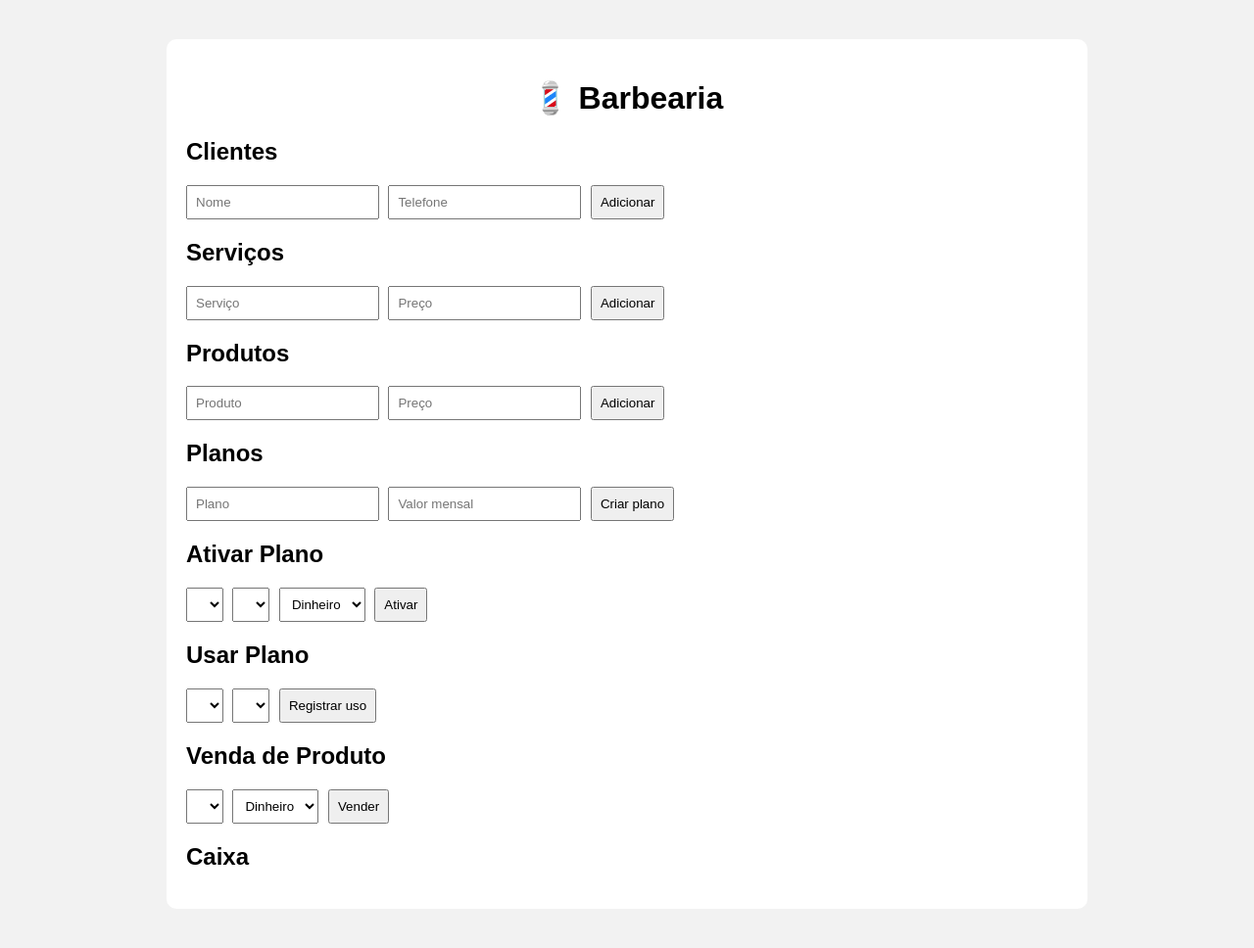
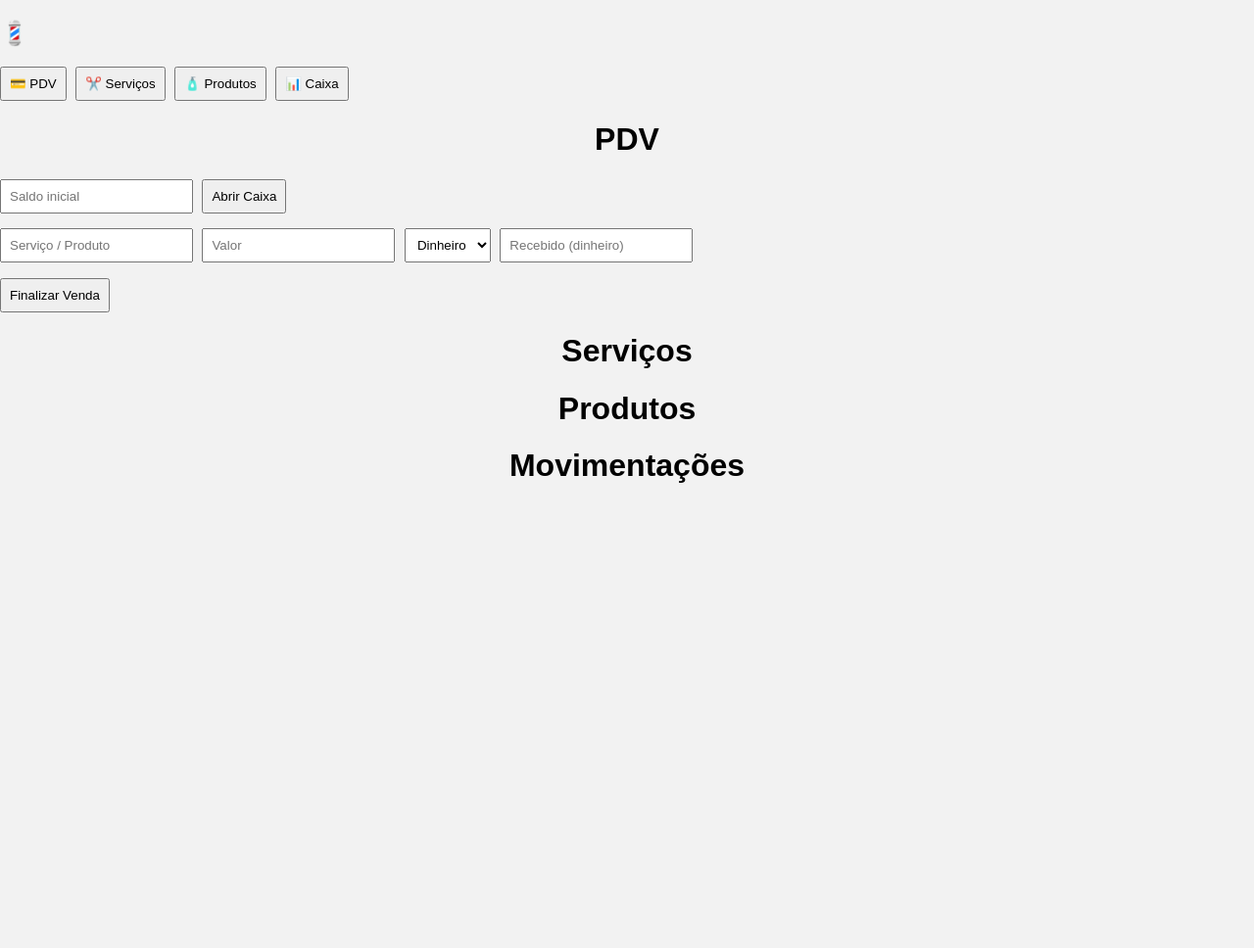
Before and after one commit to Caio589/barbearia-pdv-python, a Flask app: page / in a window 1280 px wide. Shown: the whole page at 98% size. After the commit the page ends 493 px from the top, so only its background shows below. Run offline with Flask 3, Linux system fonts and the light colour scheme; data comes from the database, SQL or seed files in the repository; data that the repository does not hold is empty.

Commit message:
Update index.html

```diff
--- a/templates/index.html
+++ b/templates/index.html
@@ -1,72 +1,70 @@
 <!DOCTYPE html>
-<html lang="pt-br">
+<html>
 <head>
-    <meta charset="UTF-8">
-    <title>Barbearia</title>
-    <link rel="stylesheet" href="{{ url_for('static', filename='style.css') }}">
+<meta charset="UTF-8">
+<title>Barbearia PDV</title>
+<link rel="stylesheet" href="{{ url_for('static', filename='style.css') }}">
+<script src="{{ url_for('static', filename='script.js') }}" defer></script>
 </head>
+
 <body>
 
-<div class="container">
-<h1>💈 Barbearia</h1>
+<div class="bg"></div>
 
-<h2>Clientes</h2>
-<form method="POST" action="/add_cliente">
-    <input name="nome" placeholder="Nome" required>
-    <input name="telefone" placeholder="Telefone">
-    <button>Adicionar</button>
-</form>
+<div class="sidebar">
+  <h2>💈</h2>
+  <button onclick="show('pdv')">💳 PDV</button>
+  <button onclick="show('servicos')">✂️ Serviços</button>
+  <button onclick="show('produtos')">🧴 Produtos</button>
+  <button onclick="show('caixa')">📊 Caixa</button>
+</div>
 
-<h2>Serviços</h2>
-<form method="POST" action="/add_servico">
-    <input name="nome" placeholder="Serviço" required>
-    <input type="number" step="0.01" name="preco" placeholder="Preço" required>
-    <button>Adicionar</button>
-</form>
+<div class="content">
 
-<h2>Produtos</h2>
-<form method="POST" action="/add_produto">
-    <input name="nome" placeholder="Produto" required>
-    <input type="number" step="0.01" name="preco" placeholder="Preço" required>
-    <button>Adicionar</button>
-</form>
+<div id="pdv" class="page">
+  <h1>PDV</h1>
 
-<h2>Planos</h2>
-<form method="POST" action="/add_plano">
-    <input name="nome" placeholder="Plano" required>
-    <input type="number" step="0.01" name="valor" placeholder="Valor mensal" required>
-    <button>Criar plano</button>
-</form>
+  {% if not aberto %}
+  <form method="POST" action="/abrir_caixa">
+    <input name="saldo" placeholder="Saldo inicial">
+    <button>Abrir Caixa</button>
+  </form>
+  {% else %}
+  <a href="/fechar_caixa">Fechar Caixa</a>
+  {% endif %}
 
-<h2>Ativar Plano</h2>
-<form method="POST" action="/ativar_plano">
-    <select name="cliente">{% for c in clientes %}<option value="{{c[0]}}">{{c[1]}}</option>{% endfor %}</select>
-    <select name="plano">{% for p in planos %}<option value="{{p[0]}}">{{p[1]}}</option>{% endfor %}</select>
-    <select name="pagamento"><option>Dinheiro</option><option>Pix</option><option>Cartão</option></select>
-    <button>Ativar</button>
-</form>
+  <form method="POST" action="/venda">
+    <input name="descricao" placeholder="Serviço / Produto">
+    <input id="valor" name="valor" placeholder="Valor">
+    <select id="pagamento" name="pagamento" onchange="troco()">
+      <option>Dinheiro</option>
+      <option>Pix</option>
+      <option>Cartão</option>
+    </select>
 
-<h2>Usar Plano</h2>
-<form method="POST" action="/usar_plano">
-    <select name="cliente">{% for c in clientes %}<option value="{{c[0]}}">{{c[1]}}</option>{% endfor %}</select>
-    <select name="servico">{% for s in servicos %}<option value="{{s[0]}}">{{s[1]}}</option>{% endfor %}</select>
-    <button>Registrar uso</button>
-</form>
+    <input id="recebido" placeholder="Recebido (dinheiro)">
+    <p id="troco"></p>
 
-<h2>Venda de Produto</h2>
-<form method="POST" action="/vender_produto">
-    <select name="produto">{% for p in produtos %}<option value="{{p[0]}}">{{p[1]}}</option>{% endfor %}</select>
-    <select name="pagamento"><option>Dinheiro</option><option>Pix</option><option>Cartão</option></select>
-    <button>Vender</button>
-</form>
+    <button>Finalizar Venda</button>
+  </form>
+</div>
 
-<h2>Caixa</h2>
-<ul>
-{% for c in caixa %}
-<li>{{ c[1] }} — R$ {{ "%.2f"|format(c[2]) }} ({{ c[4] }})</li>
-{% endfor %}
-</ul>
+<div id="servicos" class="page hidden">
+  <h1>Serviços</h1>
+  {% for s in servicos %}<p>{{ s[1] }} - R$ {{ s[2] }}</p>{% endfor %}
+</div>
+
+<div id="produtos" class="page hidden">
+  <h1>Produtos</h1>
+  {% for p in produtos %}<p>{{ p[1] }} - R$ {{ p[2] }}</p>{% endfor %}
+</div>
+
+<div id="caixa" class="page hidden">
+  <h1>Movimentações</h1>
+  {% for c in caixa %}<p>{{ c[1] }} - R$ {{ c[2] }}</p>{% endfor %}
+</div>
 
 </div>
+
 </body>
 </html>
```
